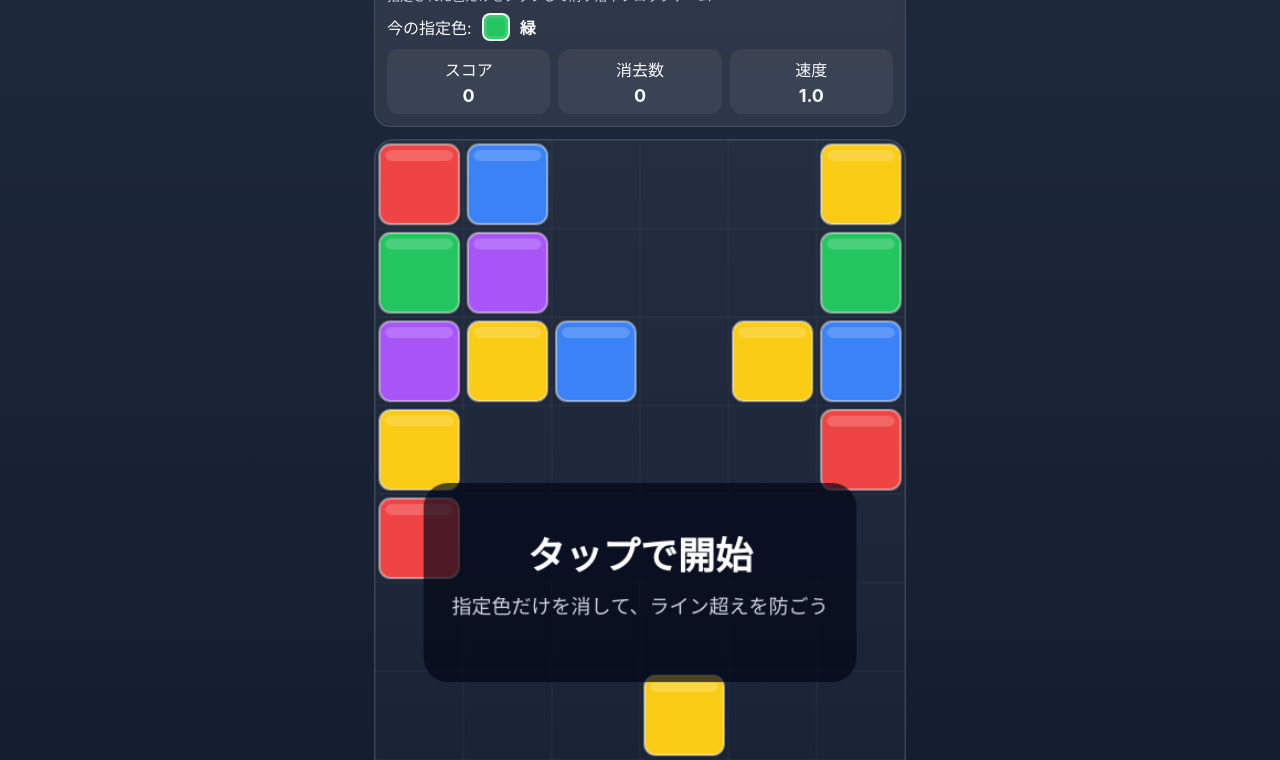
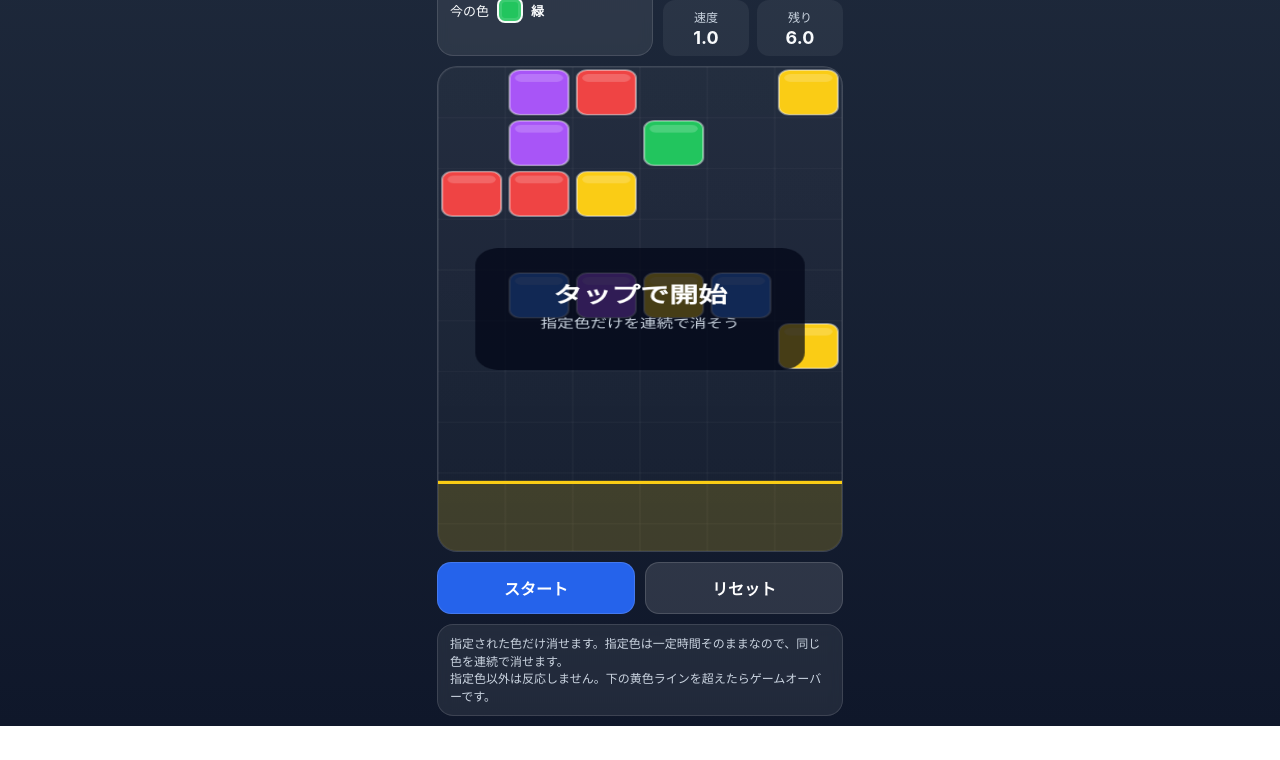
Before and after one commit to ENONstudio/test001551, a plain HTML site: page index.html in a window 1280 px wide. Shown: the part 74-834 px from the top of the page. After the commit the page ends 800 px from the top, so only its background shows below. Drawn offline with Linux system fonts and the light colour scheme.

Commit message:
Add files via upload

```diff
--- a/index.html
+++ b/index.html
@@ -11,84 +11,97 @@
       --panel: rgba(255,255,255,0.08);
       --text: #f8fafc;
       --sub: #cbd5e1;
-      --danger: #ef4444;
       --line: #facc15;
     }
-    * { box-sizing: border-box; }
+    * { box-sizing: border-box; -webkit-tap-highlight-color: transparent; }
+    html, body { height: 100%; }
     body {
       margin: 0;
       font-family: -apple-system, BlinkMacSystemFont, "Segoe UI", sans-serif;
       color: var(--text);
       background: linear-gradient(180deg, var(--bg2), var(--bg1));
-      min-height: 100vh;
+      min-height: 100svh;
       display: flex;
       justify-content: center;
-      align-items: stretch;
     }
     .wrap {
-      width: min(100vw, 560px);
-      min-height: 100vh;
+      width: min(100vw, 430px);
+      min-height: 100svh;
+      padding: max(10px, env(safe-area-inset-top)) 12px max(10px, env(safe-area-inset-bottom)) 12px;
       display: flex;
       flex-direction: column;
-      padding: 14px;
-      gap: 12px;
-    }
-    .hud {
-      display: grid;
-      grid-template-columns: 1fr 1fr;
       gap: 10px;
     }
     .card {
       background: var(--panel);
       border: 1px solid rgba(255,255,255,0.12);
       border-radius: 16px;
-      padding: 12px;
+      padding: 10px 12px;
       backdrop-filter: blur(6px);
     }
+    .top {
+      display: grid;
+      grid-template-columns: 1.2fr 1fr;
+      gap: 10px;
+      align-items: stretch;
+    }
     .title {
-      font-size: 22px;
+      font-size: 20px;
       font-weight: 800;
+      line-height: 1.2;
       margin-bottom: 2px;
     }
     .sub {
       color: var(--sub);
-      font-size: 13px;
-      line-height: 1.4;
+      font-size: 12px;
+      line-height: 1.35;
     }
     .target-row {
       display: flex;
       align-items: center;
-      gap: 10px;
+      gap: 8px;
       margin-top: 8px;
+      font-size: 13px;
       flex-wrap: wrap;
     }
     .target-chip {
-      width: 28px;
-      height: 28px;
+      width: 26px;
+      height: 26px;
       border-radius: 8px;
-      border: 2px solid rgba(255,255,255,0.9);
+      border: 2px solid rgba(255,255,255,0.95);
       box-shadow: 0 0 0 3px rgba(255,255,255,0.12) inset;
+      flex: 0 0 auto;
     }
     .stats {
       display: grid;
-      grid-template-columns: repeat(3, 1fr);
+      grid-template-columns: repeat(2, 1fr);
       gap: 8px;
-      margin-top: 8px;
+      height: 100%;
     }
     .stat {
       background: rgba(255,255,255,0.06);
       border-radius: 12px;
       padding: 8px;
       text-align: center;
+      font-size: 12px;
+      color: var(--sub);
     }
     .stat b {
       display: block;
+      color: var(--text);
       font-size: 18px;
-      margin-top: 4px;
+      margin-top: 2px;
+    }
+    .game-area {
+      flex: 1;
+      min-height: 0;
+      display: flex;
     }
     #gameCanvas {
       width: 100%;
-      aspect-ratio: 3 / 5;
+      height: 100%;
+      min-height: 52svh;
+      max-height: 62svh;
       background: linear-gradient(180deg, rgba(255,255,255,0.04), rgba(255,255,255,0.02));
       border-radius: 20px;
       border: 1px solid rgba(255,255,255,0.14);
@@ -99,48 +112,49 @@
     .controls {
       display: flex;
       gap: 10px;
-      flex-wrap: wrap;
     }
     button {
       flex: 1;
-      min-width: 130px;
       border: 0;
       border-radius: 14px;
-      padding: 14px 16px;
+      padding: 13px 14px;
       font-size: 16px;
       font-weight: 700;
       color: white;
       background: rgba(255,255,255,0.12);
       border: 1px solid rgba(255,255,255,0.14);
     }
-    button.primary {
-      background: #2563eb;
-    }
+    button.primary { background: #2563eb; }
     .hint {
-      font-size: 13px;
+      font-size: 12px;
       color: var(--sub);
-      line-height: 1.5;
+      line-height: 1.45;
     }
   </style>
 </head>
 <body>
   <div class="wrap">
+    <div class="top">
       <div class="card">
         <div class="title">TESTゲーム01</div>
-      <div class="sub">指定された色だけをタップして消す落下ブロックゲーム</div>
+        <div class="sub">指定色だけをタップして消す</div>
         <div class="target-row">
-        <span>今の指定色:</span>
+          <span>今の色</span>
           <div id="targetChip" class="target-chip"></div>
           <b id="targetName">-</b>
+        </div>
       </div>
       <div class="stats">
         <div class="stat">スコア<b id="score">0</b></div>
         <div class="stat">消去数<b id="clears">0</b></div>
         <div class="stat">速度<b id="speed">1.0</b></div>
+        <div class="stat">残り<b id="targetTimer">6.0</b></div>
       </div>
     </div>
 
-    <canvas id="gameCanvas" width="480" height="800"></canvas>
+    <div class="game-area">
+      <canvas id="gameCanvas"></canvas>
+    </div>
 
     <div class="controls">
       <button id="startBtn" class="primary">スタート</button>
@@ -148,9 +162,8 @@
     </div>
 
     <div class="card hint">
-      上からつながった四角いブロックが徐々に降りてきます。<br>
-      指定された色のブロックをタップすると、そのブロックが消え、上にぶら下がっていたブロックも崩れて連鎖で消えます。<br>
-      指定色以外をタップしても反応しません。どれかのブロックが下の黄色いラインを超えたらゲームオーバーです。
+      指定された色だけ消せます。指定色は一定時間そのままなので、同じ色を連続で消せます。<br>
+      指定色以外は反応しません。下の黄色ラインを超えたらゲームオーバーです。
     </div>
   </div>
 
@@ -161,16 +174,19 @@
     const scoreEl = document.getElementById('score');
     const clearsEl = document.getElementById('clears');
     const speedEl = document.getElementById('speed');
+    const targetTimerEl = document.getElementById('targetTimer');
     const targetChip = document.getElementById('targetChip');
     const targetName = document.getElementById('targetName');
     const startBtn = document.getElementById('startBtn');
     const resetBtn = document.getElementById('resetBtn');
 
+    const BASE_W = 390;
+    const BASE_H = 620;
+    canvas.width = BASE_W;
+    canvas.height = BASE_H;
+
     const COLS = 6;
     const ROWS = 12;
-    const CELL = canvas.width / COLS;
-    const LINE_Y = canvas.height - 120;
-
     const COLORS = [
       { key: 'red', name: '赤', fill: '#ef4444' },
       { key: 'blue', name: '青', fill: '#3b82f6' },
@@ -179,15 +195,20 @@
       { key: 'purple', name: '紫', fill: '#a855f7' }
     ];
 
+    const CELL = canvas.width / COLS;
+    const LINE_Y = canvas.height - 88;
+    const TARGET_DURATION = 6.0;
+
     let grid = [];
     let fallingOffset = -CELL * 3;
-    let dropSpeed = 26;
+    let dropSpeed = 22;
     let lastTime = 0;
     let running = false;
     let gameOver = false;
     let score = 0;
     let clears = 0;
     let targetColor = COLORS[0];
+    let targetTimeLeft = TARGET_DURATION;
 
     function emptyGrid() {
       return Array.from({ length: ROWS }, () => Array(COLS).fill(null));
@@ -199,24 +220,28 @@
 
     function setNewTarget() {
       targetColor = pickColor();
+      targetTimeLeft = TARGET_DURATION;
       targetChip.style.background = targetColor.fill;
       targetName.textContent = targetColor.name;
+      targetTimerEl.textContent = targetTimeLeft.toFixed(1);
     }
 
     function updateHud() {
       scoreEl.textContent = score;
       clearsEl.textContent = clears;
-      speedEl.textContent = (dropSpeed / 26).toFixed(1);
+      speedEl.textContent = (dropSpeed / 22).toFixed(1);
+      targetTimerEl.textContent = targetTimeLeft.toFixed(1);
     }
 
     function initGame() {
       grid = emptyGrid();
       fallingOffset = -CELL * 3;
-      dropSpeed = 26;
+      dropSpeed = 22;
       score = 0;
       clears = 0;
       gameOver = false;
       running = false;
+      lastTime = 0;
       seedInitialBlocks();
       setNewTarget();
       updateHud();
@@ -224,33 +249,25 @@
     }
 
     function seedInitialBlocks() {
-      for (let r = 0; r < 5; r++) {
-        const chainLen = 2 + Math.floor(Math.random() * 3);
-        const c = Math.floor(Math.random() * COLS);
-        let startR = r;
-        for (let i = 0; i < chainLen && startR + i < ROWS; i++) {
-          grid[startR + i][c] = { color: pickColor() };
-        }
-        if (Math.random() < 0.6 && c + 1 < COLS && startR + chainLen - 1 < ROWS) {
-          grid[startR + chainLen - 1][c + 1] = { color: pickColor() };
-        }
-      }
-      for (let r = 0; r < ROWS; r++) {
+      for (let r = 2; r < ROWS - 3; r++) {
         for (let c = 0; c < COLS; c++) {
-          if (!grid[r][c] && Math.random() < 0.1) {
-            grid[r][c] = { color: pickColor() };
-          }
+          if (Math.random() < 0.34) grid[r][c] = { color: pickColor() };
         }
       }
     }
 
     function spawnTopRow() {
       const newRow = Array(COLS).fill(null);
-      const segments = 1 + Math.floor(Math.random() * 3);
-      for (let i = 0; i < segments; i++) {
+      const minBlocks = 2;
+      const maxBlocks = 4;
+      const count = minBlocks + Math.floor(Math.random() * (maxBlocks - minBlocks + 1));
+      let filled = 0;
+      while (filled < count) {
         const c = Math.floor(Math.random() * COLS);
+        if (!newRow[c]) {
           newRow[c] = { color: pickColor() };
-        if (Math.random() < 0.4 && c + 1 < COLS) newRow[c + 1] = { color: pickColor() };
+          filled++;
+        }
       }
       grid.unshift(newRow);
       if (grid.length > ROWS) grid.pop();
@@ -258,13 +275,16 @@
 
     function advanceFall(dt) {
       fallingOffset += dropSpeed * dt;
+      targetTimeLeft -= dt;
+      if (targetTimeLeft <= 0) setNewTarget();
+
       if (fallingOffset >= CELL) {
         fallingOffset -= CELL;
         spawnTopRow();
-        dropSpeed = Math.min(62, dropSpeed + 0.35);
-        updateHud();
+        dropSpeed = Math.min(52, dropSpeed + 0.3);
         checkGameOver();
       }
+      updateHud();
     }
 
     function checkGameOver() {
@@ -295,57 +315,11 @@
       if (cell.color.key !== targetColor.key) return;
 
       grid[row][col] = null;
-      let removed = 1;
-
-      // クリックしたブロックより上にあり、下への接続を失ったブロックを崩す
-      const unsupported = findUnsupportedFloating();
-      for (const pos of unsupported) {
-        if (grid[pos.r][pos.c]) {
-          grid[pos.r][pos.c] = null;
-          removed += 1;
-        }
-      }
-
-      score += removed * 10;
-      clears += removed;
+      score += 10;
+      clears += 1;
       updateHud();
-      setNewTarget();
       checkGameOver();
       draw();
-    }
-
-    function findUnsupportedFloating() {
-      // 下端または下につながるブロック列を「支えあり」とみなす
-      const supported = Array.from({ length: ROWS }, () => Array(COLS).fill(false));
-      const queue = [];
-
-      for (let c = 0; c < COLS; c++) {
-        if (grid[ROWS - 1][c]) {
-          supported[ROWS - 1][c] = true;
-          queue.push([ROWS - 1, c]);
-        }
-      }
-
-      const dirs = [[1,0],[-1,0],[0,1],[0,-1]];
-      while (queue.length) {
-        const [r, c] = queue.shift();
-        for (const [dr, dc] of dirs) {
-          const nr = r + dr;
-          const nc = c + dc;
-          if (nr < 0 || nr >= ROWS || nc < 0 || nc >= COLS) continue;
-          if (!grid[nr][nc] || supported[nr][nc]) continue;
-          supported[nr][nc] = true;
-          queue.push([nr, nc]);
-        }
-      }
-
-      const floating = [];
-      for (let r = 0; r < ROWS; r++) {
-        for (let c = 0; c < COLS; c++) {
-          if (grid[r][c] && !supported[r][c]) floating.push({ r, c });
-        }
-      }
-      return floating;
     }
 
     function drawBlock(x, y, color) {
@@ -376,7 +350,6 @@
     function draw() {
       ctx.clearRect(0, 0, canvas.width, canvas.height);
 
-      // 背景グリッド
       ctx.strokeStyle = 'rgba(255,255,255,0.06)';
       ctx.lineWidth = 1;
       for (let c = 0; c <= COLS; c++) {
@@ -394,7 +367,6 @@
         ctx.stroke();
       }
 
-      // 危険ライン
       ctx.strokeStyle = '#facc15';
       ctx.lineWidth = 4;
       ctx.beginPath();
@@ -404,7 +376,6 @@
       ctx.fillStyle = 'rgba(250,204,21,0.18)';
       ctx.fillRect(0, LINE_Y, canvas.width, canvas.height - LINE_Y);
 
-      // ブロック
       for (let r = 0; r < ROWS; r++) {
         for (let c = 0; c < COLS; c++) {
           const cell = grid[r][c];
@@ -416,7 +387,7 @@
       }
 
       if (!running && !gameOver) {
-        overlay('タップで開始', '指定色だけを消して、ライン超えを防ごう');
+        overlay('タップで開始', '指定色だけを連続で消そう');
       }
       if (gameOver) {
         overlay('ゲームオーバー', `スコア ${score} / 消去数 ${clears}`);
@@ -424,16 +395,16 @@
     }
 
     function overlay(title, sub) {
-      ctx.fillStyle = 'rgba(2,6,23,0.68)';
-      roundRect(ctx, 44, canvas.height / 2 - 90, canvas.width - 88, 180, 22);
+      ctx.fillStyle = 'rgba(2,6,23,0.72)';
+      roundRect(ctx, 36, canvas.height / 2 - 78, canvas.width - 72, 156, 22);
       ctx.fill();
       ctx.fillStyle = '#fff';
       ctx.textAlign = 'center';
-      ctx.font = 'bold 34px sans-serif';
-      ctx.fillText(title, canvas.width / 2, canvas.height / 2 - 12);
-      ctx.font = '18px sans-serif';
+      ctx.font = 'bold 28px sans-serif';
+      ctx.fillText(title, canvas.width / 2, canvas.height / 2 - 8);
+      ctx.font = '16px sans-serif';
       ctx.fillStyle = '#cbd5e1';
-      ctx.fillText(sub, canvas.width / 2, canvas.height / 2 + 28);
+      ctx.fillText(sub, canvas.width / 2, canvas.height / 2 + 24);
     }
 
     function loop(ts) {
@@ -460,7 +431,7 @@
       return { x, y };
     }
 
-    canvas.addEventListener('click', (e) => {
+    function handleTap(e) {
       if (!running && !gameOver) {
         startGame();
         draw();
@@ -471,20 +442,12 @@
       const cell = cellAtPoint(x, y);
       if (!cell) return;
       removeClickedBlock(cell.row, cell.col);
-    });
+    }
 
+    canvas.addEventListener('click', handleTap);
     canvas.addEventListener('touchstart', (e) => {
       e.preventDefault();
-      if (!running && !gameOver) {
-        startGame();
-        draw();
-        return;
-      }
-      if (gameOver) return;
-      const { x, y } = getCanvasPos(e);
-      const cell = cellAtPoint(x, y);
-      if (!cell) return;
-      removeClickedBlock(cell.row, cell.col);
+      handleTap(e);
     }, { passive: false });
 
     startBtn.addEventListener('click', startGame);
```
Lines whose indentation alone changed are shown as unchanged.
